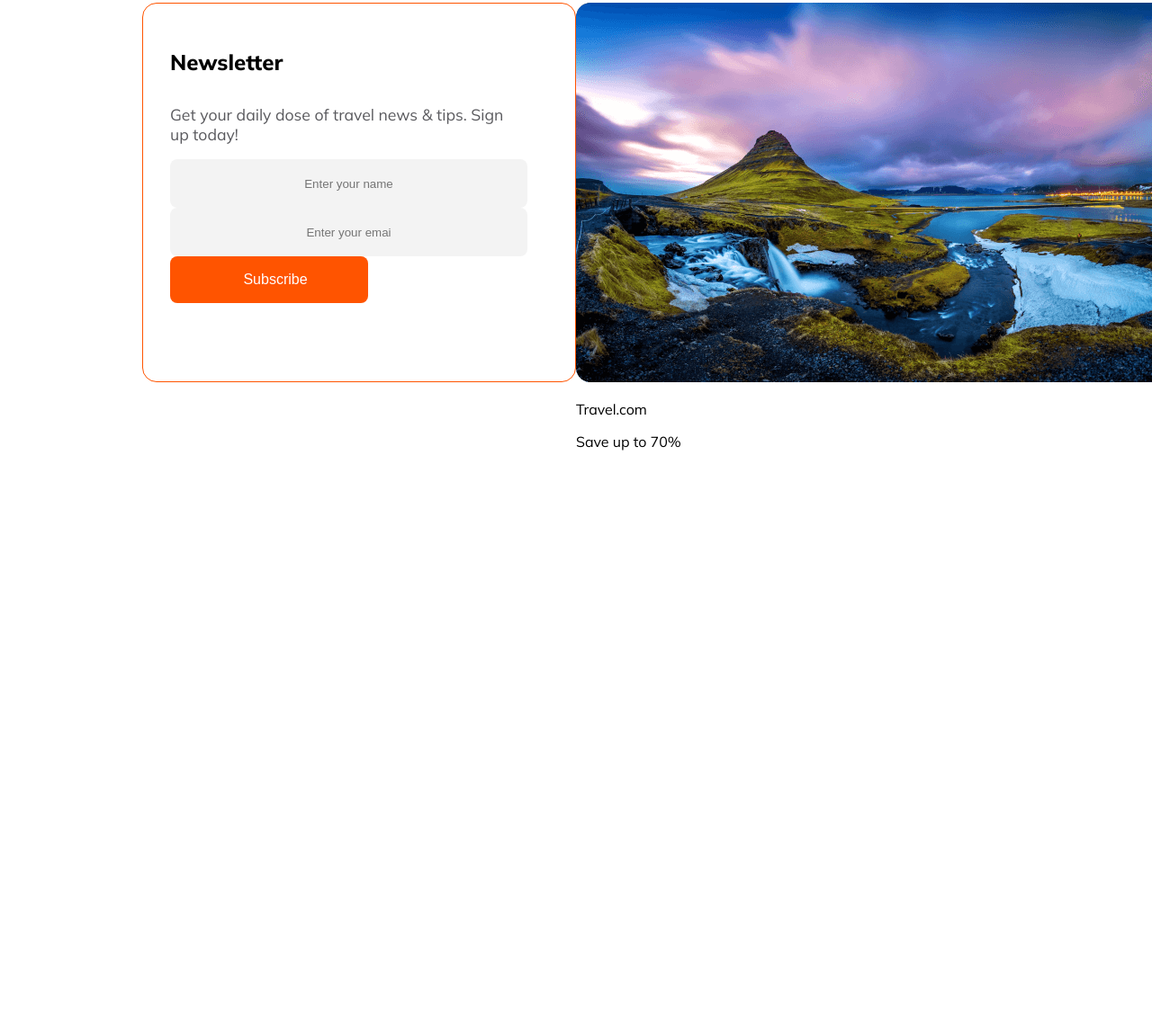
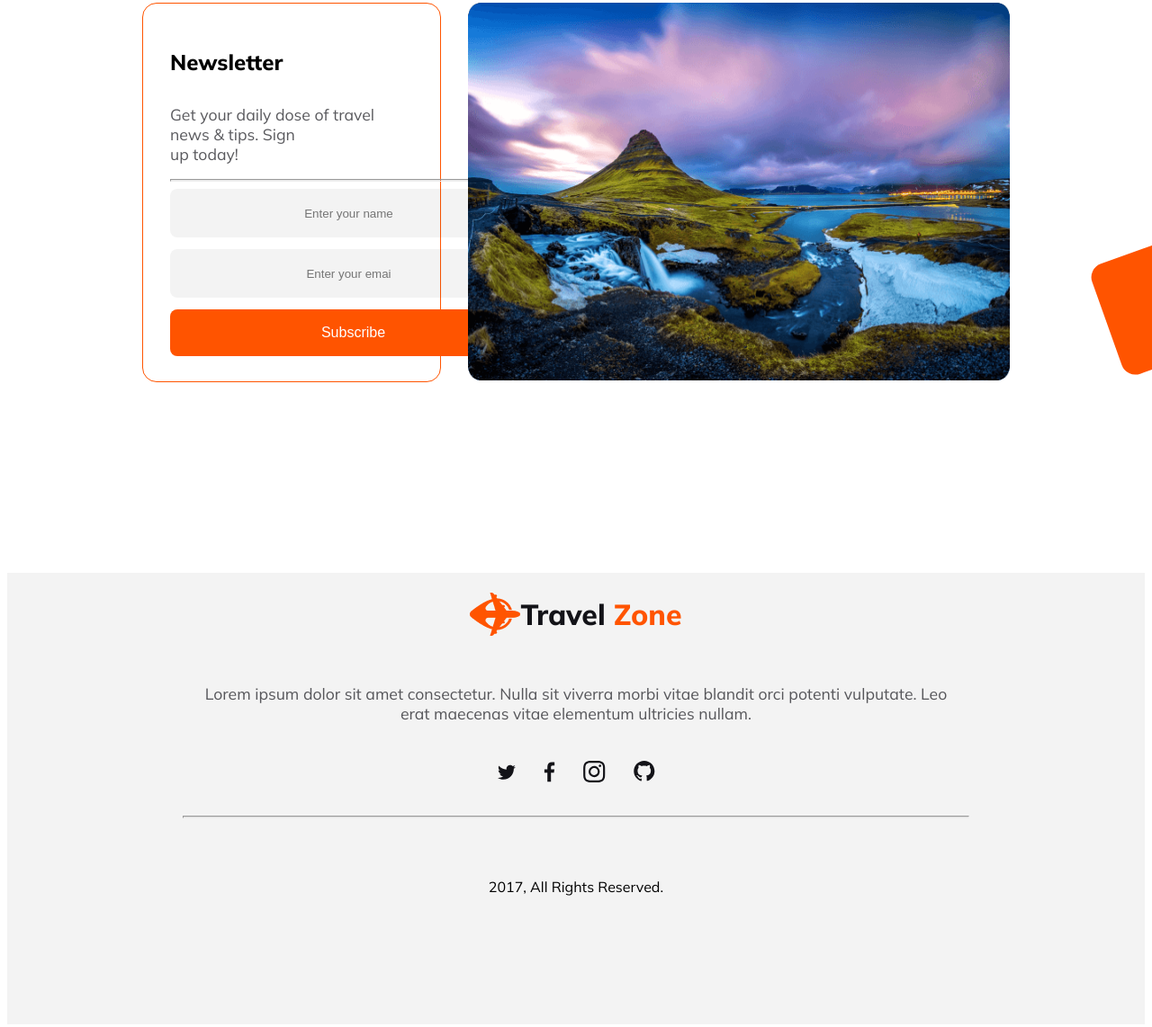
Before and after one commit to Nasim-Taif/travel-zone-website, a plain HTML site: page index.html in a window 1280 px wide. Shown: the part 4129-5271 px from the top of the page at 90% size. Before the commit the page ends 4726 px from the top, so only its background shows below. Drawn offline with Linux system fonts and the light colour scheme.

Commit message:
footer section done

```diff
--- a/index.html
+++ b/index.html
@@ -131,6 +131,7 @@
         <div class="letter-form">
             <h1>Newsletter</h1>
             <p class="popular-pera">Get your daily dose of travel news & tips. Sign <br> up today!</p>
+            <hr class="hr-1" >
             <div class="form-input-div">
               <div>
                 <input type="text" placeholder="Enter your name">
@@ -155,7 +156,26 @@
         </div>
 
 
+    </section>
 
+
+
+
+
+
+
+
+    <section class="footer">
+        <div class="footer-title-container">
+            <img src="./Images/Group 40071 (2).png" alt="">
+          <h1 class="footer-logo-titel">Travel <span class="color-orange-footer" >Zone</span></h1>
+        </div>
+        <p class="popular-pera">Lorem ipsum dolor sit amet consectetur. Nulla sit viverra morbi vitae blandit orci potenti vulputate. Leo <br> erat maecenas vitae elementum ultricies nullam.</p>
+        <div class="footer-icons">
+            <img src="./icons/Social.svg" alt="">
+        </div>
+        <hr class="footer-hr">
+        <p class="copyright-text">2017, All Rights Reserved.</p>
     </section>
 
 </body>
--- a/styles/travel.css
+++ b/styles/travel.css
@@ -234,6 +234,7 @@ margin: 20px 470px ;
 .letter-section{
     display: flex;
     margin: 80px 150px;
+    gap: 30px;
 }
 .letter-form input{
    border: none;
@@ -243,6 +244,7 @@ height: 52px;
 flex-shrink: 0;
 border-radius: 8px;
 background: rgba(19, 19, 24, 0.05);
+margin-bottom: 13px;
 }
 /* .form-input-div{
     display: flex;
@@ -252,14 +254,15 @@ background: rgba(19, 19, 24, 0.05);
 .letter-form{
     border-radius: 16px;
 border: 1px solid #FF5400;
-width: 420px;
+width: 28%;
 height: 360px;
 flex-shrink: 0;
 padding: 30px;
+
 }
 .letter-btn{
-    width: 220px;
-   height: 52px;
+    width: 393px;
+    height: 52px;
    flex-shrink: 0;
    border-radius: 8px;
    background: #FF5400;
@@ -269,3 +272,70 @@ padding: 30px;
    color: #FFF;
    font-size: 1rem;
    }
+   .hr-1{
+    background: rgba(19, 19, 24, 0.10);
+    width: 405px;
+   height: 1px;
+   }
+   .letter-img{
+    width:70%;
+
+   }
+   .letter-img img{
+    width: 100%;
+    height: 420px;
+   }
+   .sell-poster{
+    padding: 5px 10px;
+    color: #FFF;
+    font-size: 1.6rem;
+    text-align: center;
+    width: 324px;
+height: 120px;
+transform: rotate(-19.628deg);
+flex-shrink: 0;
+border-radius: 16px;
+background: #FF5400;
+position: relative;
+top:-190px;
+left:700px;
+   }
+
+   /* footer styles */
+
+.color-orange-footer{
+    color: #FF5400;
+font-size: 2rem;
+font-weight: 800;
+}
+.footer-logo-titel{
+    color: #131318;
+font-size: 2rem;
+font-weight: 800;
+}
+.footer-title-container{
+    display: flex;
+    align-items: center;
+    justify-content: center;
+    }
+.footer{
+
+    align-items: center;
+    text-align: center;
+    background: rgba(19, 19, 24, 0.05);
+
+    height: 502px;
+    flex-shrink: 0;
+ }
+ .footer-icons img {
+    margin:25px 25px ;
+ }
+ .footer-hr{
+    width: 872px;
+height: 1px;
+background: rgba(19, 19, 24, 0.10);
+ }
+ .copyright-text{
+    padding-top: 50px;
+
+ }
```
Also changed, not shown: icons/Social.svg (added).
